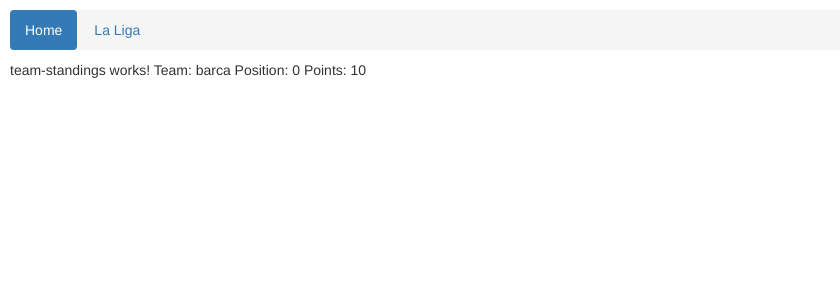
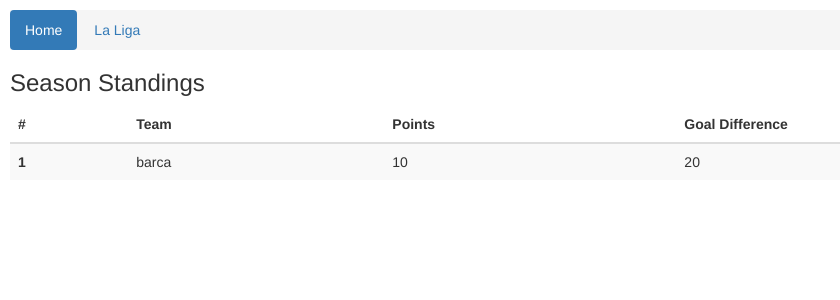
Before and after one commit to SanBal/SoccerStandingsFrontend, an Angular app: page /laliga in a window 1280 px wide. Shown: the top 300 px of the page, without its empty margins (0-840 px from the left). Built offline with nearby package versions, Linux system fonts and the light colour scheme.

Commit message:
Add base table for team standings

```diff
--- a/src/app/views/team-standings/team-standings.component.html
+++ b/src/app/views/team-standings/team-standings.component.html
@@ -1,6 +1,21 @@
-<p>
-  team-standings works!
-  Team: {{standings[0].team.name}}
-  Position: {{standings[0].position}}
-  Points: {{standings[0].points}}
-</p>
+<h3>
+  Season Standings
+</h3>
+<table class="table table-striped">
+	<thead>
+		<tr>
+			<th>#</th>
+			<th>Team</th>
+			<th>Points</th>
+			<th>Goal Difference</th>
+		</tr>
+	</thead>
+	<tbody>
+		<tr>
+			<th scope="row">{{standings[0].position}}</th>
+			<td>{{standings[0].team.name}}</td>
+			<td>{{standings[0].points}}</td>
+			<td>{{standings[0].goalDifference}}</td>
+		</tr>
+	</tbody>
+</table>
--- a/src/app/views/team-standings/team-standings.component.ts
+++ b/src/app/views/team-standings/team-standings.component.ts
@@ -15,7 +15,7 @@ export class TeamStandingsComponent implements OnInit {
   ngOnInit() {
     const teamInfo: { id: number, name: string } = { 'id': 1, 'name': 'barca'};
     const standingsInfo: { team: Team, position: number, points: number, goalDifference: number }[] = [
-    { 'team': new Team(teamInfo), 'position': 0, 'points': 10, 'goalDifference': 20 }
+    { 'team': new Team(teamInfo), 'position': 1, 'points': 10, 'goalDifference': 20 }
     ];
     this.standings.push(new TeamStanding(standingsInfo[0]));
   }
```
